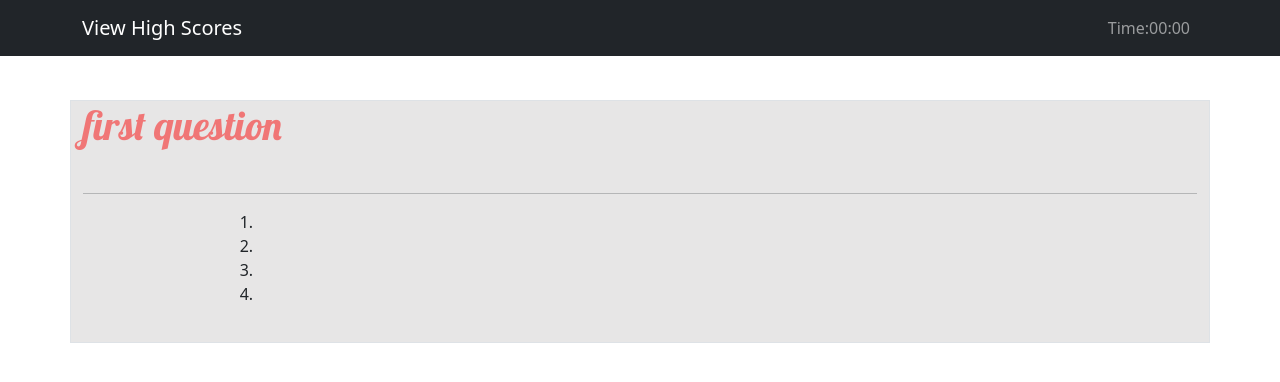
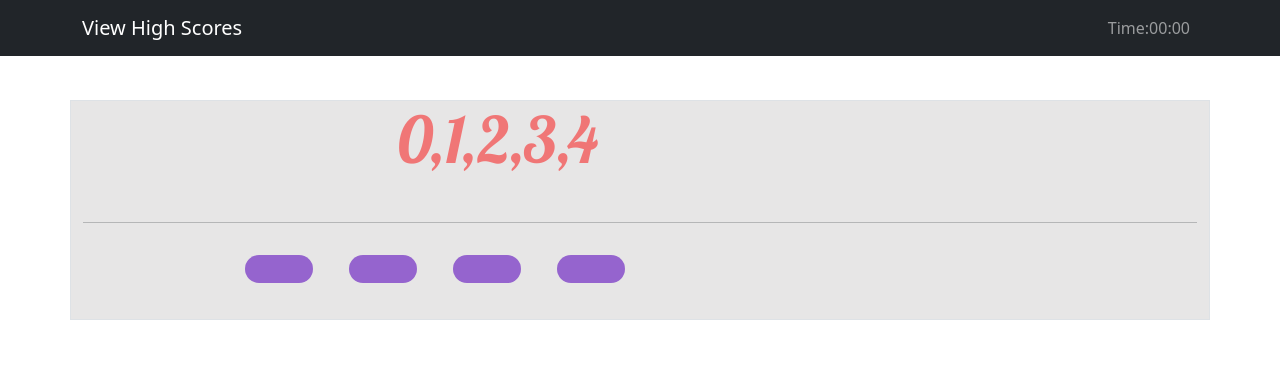
Before and after one commit to Israel-Molestina/javascript-quiz, a plain HTML site: page index.html in a window 1280 px wide. Both pictures are taken after a click on the button "Start Quiz". Drawn offline with nearby package versions, Linux system fonts and the light colour scheme.

Commit message:
changed the object variable to a variable that holds multiple objects. changed the list items to buttons

```diff
--- a/assets/css/style.css
+++ b/assets/css/style.css
@@ -29,7 +29,7 @@ h1 {
     font-family: 'Ubuntu', sans-serif;
 }
 
-/* .btn {
+.btn {
     border: none;
     background-color: hsl(268, 52%, 60%);
     border-radius: 25px;
@@ -42,4 +42,4 @@ h1 {
     padding: 14px 34px;
     text-align: center;
     cursor: pointer;
-  } */
+  }
--- a/assets/js/script.js
+++ b/assets/js/script.js
@@ -2,26 +2,25 @@
 var start = document.querySelector("#start");
 var question = document.querySelector("#question");
 var answers = document.querySelector("#answers");
-var hide = document.querySelector("#hide");
 var multi = document.querySelector("#multi");
 
 // Added event listener to start quiz button
 start.addEventListener("click", startQuiz);
 
-// Creates h1 tag for the questions
-var h1 = document.createElement("h1");
+// Create section element for buttons
+var btnSection = document.createElement("section");
 
-// Create ordered list element
-var listOl = document.createElement("ol");
+//create buttons
+var btn1 = document.createElement("button");
+var btn2 = document.createElement("button");
+var btn3 = document.createElement("button");
+var btn4 = document.createElement("button");
 
-//create ordered list items
-var li1 = document.createElement("li");
-var li2 = document.createElement("li");
-var li3 = document.createElement("li");
-var li4 = document.createElement("li");
-
-h1.textContent = "first question";
-h1.setAttribute("style", "col-sm-9 text-center display-3");
+// sets class attribute to buttons
+btn1.classList.add("btn");
+btn2.classList.add("btn");
+btn3.classList.add("btn");
+btn4.classList.add("btn");
 
 // variable to hold number of correct answers
 var correctAnswers = 0;
@@ -33,65 +32,72 @@ var incorrectAnswers = 0;
 var time = 60;
 
 // object holds all questions as keys and answers as values
-var questionsAndAnswers = {
+var qAndA = [
 
-    "question1": [
-        "answer1",
-        "answer2",
-        "answer3",
-        "answer4"
-    ],
+    {question1: "question1",
+    choice1: "answer1",
+    choice2: "answer2",
+    choice3: "answer3",
+    choice4: "answer4",
+    correct: "answer3",
+    },
 
-    "question2": [
-        "answer1",
-        "answer2",
-        "answer3",
-        "answer4"
-    ],
 
-    "question3": [
-        "answer1",
-        "answer2",
-        "answer3",
-        "answer4"
-    ],
+    {question2: "Question2",
+    answer1: "answer1",
+    answer2: "answer2",
+    answer3: "answer3",
+    answer4: "answer4",
+    correct: "answer2",
+    },
 
-    "question4": [
-        "answer1",
-        "answer2",
-        "answer3",
-        "answer4"
-    ],
+    {question3: "Questions3",
+    answer1: "answer1",
+    answer2: "answer2",
+    answer3: "answer3",
+    answer4: "answer4",
+    correct: "answer4",
+    },
 
-}
+    {question4: "questions4",
+    answer1: "answer1",
+    answer2: "answer2",
+    answer3: "answer3",
+    answer4: "answer4",
+    correct: "answer1",
+    },
 
-function quiz() {
+    {question5: "questions5",
+    answer1: "answer1",
+    answer2: "answer2",
+    answer3: "answer3",
+    answer4: "answer4",
+    correct: "answer4",
+    }
+];
 
-    alert("hi")
-    document.getElementsById("start").style.display = "none";
-}
+// function quiz() {
+
+//     alert("hi")
+//     document.getElementsById("start").style.display = "none";
+
+// }
 
 function startQuiz() {
 
     // Hides the content on page once start quiz button is pressed
-    hide.style.display = "none";
     start.style.display = "none";
     multi.style.display = "none";
 
-    // appends h1 tag for question
-    question.appendChild(h1);
-
+    // replaces h1 tag with questions
+    question.innerHTML = Object.keys(qAndA);
 
     // appends an ordered list and list items for the multiple choice answers
-    answers.appendChild(listOl);
-    listOl.appendChild(li1);
-    listOl.appendChild(li2);
-    listOl.appendChild(li3);
-    listOl.appendChild(li4);
-
-
-
-
+    answers.appendChild(btnSection);
+    btnSection.appendChild(btn1);
+    btnSection.appendChild(btn2);
+    btnSection.appendChild(btn3);
+    btnSection.appendChild(btn4);
 
     // var quiz = quiz();
 
--- a/index.html
+++ b/index.html
@@ -52,8 +52,8 @@
     <main class="container border">
 
         <!--header that will hold the questions-->
-        <header id="question" class="row header-background">
-            <h1 class="col-sm-9 text-center display-3" id="hide">
+        <header class="row header-background">
+            <h1 class="col-sm-9 text-center display-3" id="question">
                 Quiz Questions
             </h1>
         </header>
```
